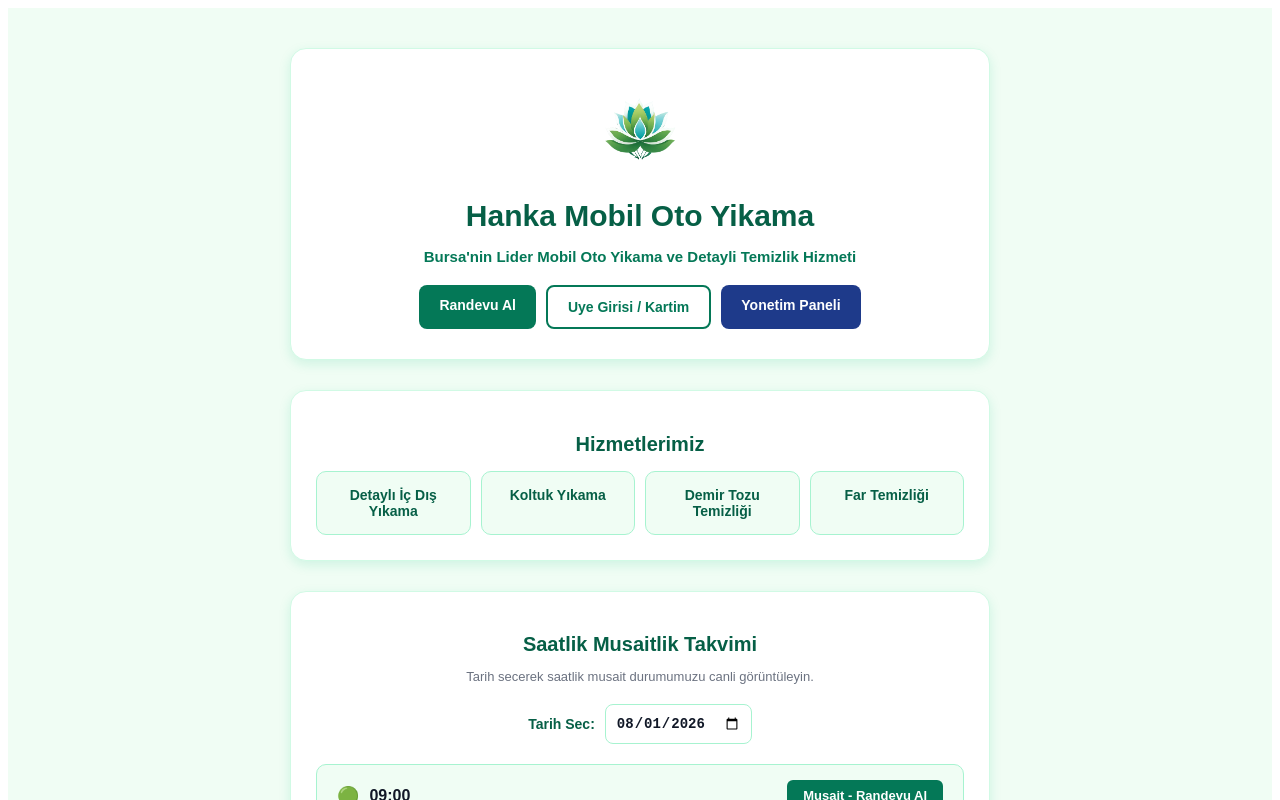
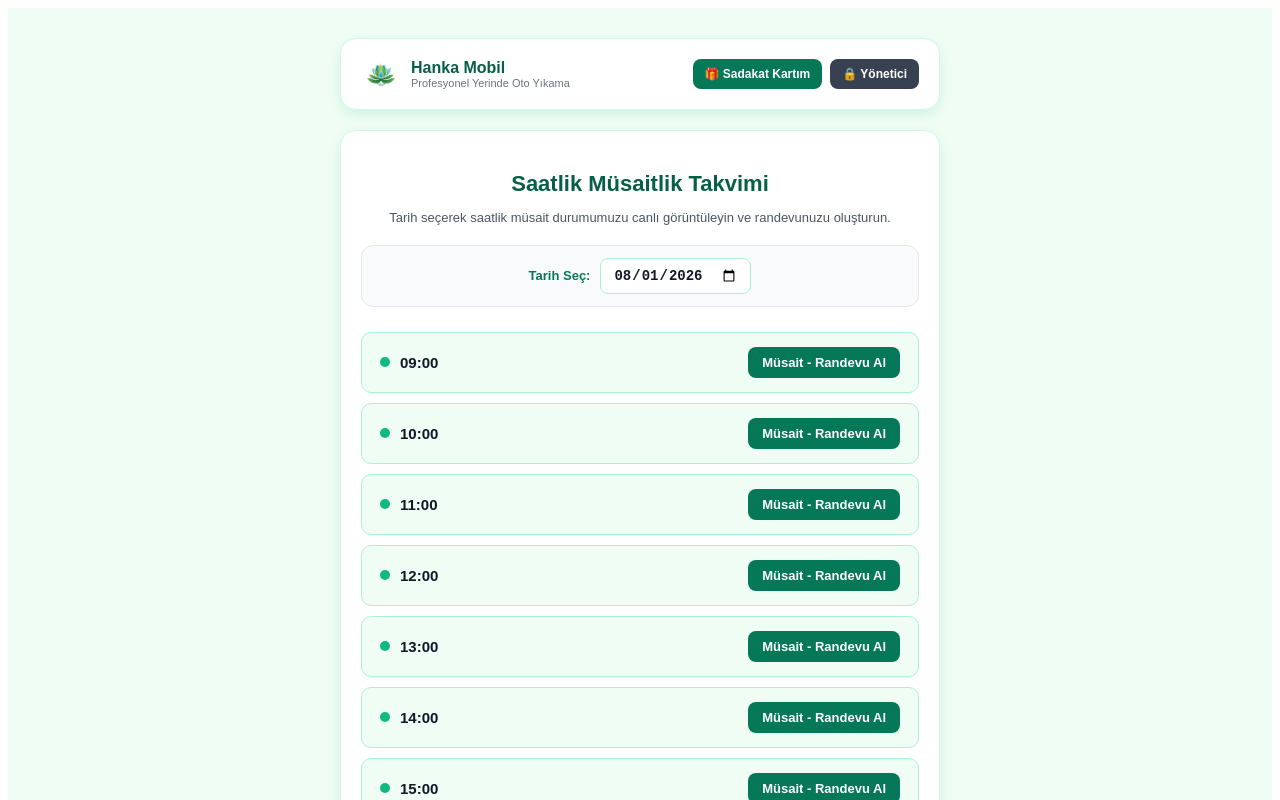
Before and after one commit to oguzhhankara/hanka-mobil-web, a Next.js app: page / in a window 1280 px wide. Shown: the top 800 px of the page. Built offline with nearby package versions, Linux system fonts and the light colour scheme; no server answers; the database is empty.

Commit message:
Update page.tsx

```diff
--- a/app/page.tsx
+++ b/app/page.tsx
@@ -1,130 +1,168 @@
 "use client";
-import { useState, useEffect, createElement as h } from "react";
+import { useState, useEffect } from "react";
+import { useRouter } from "next/navigation";
 import { supabase } from "../lib/supabase";
 
 export default function Home() {
-  const [selectedDate, setSelectedDate] = useState(() => new Date().toISOString().split('T')[0]);
-  const [bookedTimes, setBookedTimes] = useState<string[]>([]);
+  const router = useRouter();
+  const todayStr = new Date().toISOString().split("T")[0];
+  const [selectedDate, setSelectedDate] = useState(todayStr);
+  const [appointments, setAppointments] = useState<any[]>([]);
   const [loading, setLoading] = useState(false);
 
-  const timeSlots = [
+  const allSlots = [
     "09:00", "10:00", "11:00", "12:00",
-    "13:00", "14:00", "15:00", "16:00",
-    "17:00", "18:00", "19:00", "20:00"
+    "13:00", "14:00", "15:00", "16:00", "17:00"
   ];
 
+  const timeToMinutes = (timeStr: string) => {
+    const [h, m] = timeStr.split(":").map(Number);
+    return h * 60 + m;
+  };
+
   useEffect(() => {
-    fetchDayAppointments();
+    fetchAppointments();
   }, [selectedDate]);
 
-  const fetchDayAppointments = async () => {
+  const fetchAppointments = async () => {
     setLoading(true);
-    try {
-      const startOfDay = selectedDate + "T00:00:00";
-      const endOfDay = selectedDate + "T23:59:59";
-
     const { data, error } = await supabase
-        .from('appointments')
-        .select('appointment_date, status')
-        .gte('appointment_date', startOfDay)
-        .lte('appointment_date', endOfDay);
+      .from("appointments")
+      .select("appointment_date, status");
 
     if (!error && data) {
-        const times = data.map((item: any) => {
-          const d = new Date(item.appointment_date);
-          return String(d.getHours()).padStart(2, '0') + ":00";
+      const dayAppointments = data.filter(item => {
+        if (!item.appointment_date) return false;
+        const itemDate = item.appointment_date.split("T")[0];
+        return itemDate === selectedDate;
       });
-        setBookedTimes(times);
+      setAppointments(dayAppointments);
     }
-    } catch (err) {
-      console.error(err);
-    } finally {
     setLoading(false);
+  };
+
+  const isSlotDisabled = (slot: string) => {
+    const slotStart = timeToMinutes(slot);
+    const slotEnd = slotStart + 120; // 2 saatlik çalışma süresi
+
+    for (const item of appointments) {
+      const timePart = item.appointment_date.split("T")[1]?.substring(0, 5);
+      if (timePart) {
+        const existingStart = timeToMinutes(timePart);
+        const existingEnd = existingStart + 120;
+
+        if (slotStart < existingEnd && slotEnd > existingStart) {
+          return true;
         }
+      }
+    }
+    return false;
   };
 
   const handleSelectSlot = (time: string) => {
     const fullDateTime = `${selectedDate}T${time}`;
-    localStorage.setItem('selectedSlot', fullDateTime);
-    window.location.href = '/randevu?date=${selectedDate}&time=${slot}';
+    localStorage.setItem("selectedSlot", fullDateTime);
+    router.push(`/randevu?date=${selectedDate}&time=${time}`);
   };
 
-  return h('main', { style: { minHeight: "100vh", backgroundColor: "#f0fdf4", padding: "40px 20px", fontFamily: "sans-serif" } },
-    h('div', { style: { maxWidth: "700px", margin: "0 auto" } },
+  return (
+    <main style={{ minHeight: "100vh", backgroundColor: "#f0fdf4", padding: "30px 15px", fontFamily: "sans-serif" }}>
+      <div style={{ maxWidth: "600px", margin: "0 auto" }}>
 
-      h('div', { style: { backgroundColor: "#ffffff", padding: "30px", borderRadius: "16px", boxShadow: "0 4px 12px rgba(16, 185, 129, 0.15)", border: "1px solid #d1fae5", textAlign: "center", marginBottom: "30px" } },
-        h('div', { style: { display: "flex", justifyContent: "center", marginBottom: "15px" } },
-          h('img', { src: "/logo.png", alt: "Hanka Logo", style: { width: "100px", height: "100px", objectFit: "contain" } })
-        ),
-        h('h1', { style: { fontSize: "30px", fontWeight: "extrabold", color: "#065f46", marginBottom: "5px" } }, "Hanka Mobil Oto Yikama"),
-        h('p', { style: { color: "#047857", fontSize: "15px", fontWeight: "600", marginBottom: "20px" } }, "Bursa'nin Lider Mobil Oto Yikama ve Detayli Temizlik Hizmeti"),
+        {/* Üst Bar */}
+        <div style={{ backgroundColor: "#ffffff", padding: "15px 20px", borderRadius: "16px", boxShadow: "0 4px 12px rgba(16, 185, 129, 0.15)", border: "1px solid #d1fae5", display: "flex", justifyContent: "space-between", alignItems: "center", marginBottom: "20px", flexWrap: "wrap", gap: "10px" }}>
+          <div style={{ display: "flex", alignItems: "center", gap: "10px" }}>
+            <img
+              src="/logo.png"
+              alt="Hanka Logo"
+              style={{ width: "40px", height: "40px", objectFit: "contain", borderRadius: "6px" }}
+            />
+            <div>
+              <h2 style={{ fontSize: "16px", fontWeight: "bold", color: "#065f46", margin: 0 }}>Hanka Mobil</h2>
+              <p style={{ fontSize: "11px", color: "#6b7280", margin: 0 }}>Profesyonel Yerinde Oto Yıkama</p>
+            </div>
+          </div>
+          <div style={{ display: "flex", gap: "8px" }}>
+            <button
+              onClick={() => router.push("/uye")}
+              style={{ backgroundColor: "#047857", color: "white", padding: "8px 12px", borderRadius: "8px", fontWeight: "bold", border: "none", cursor: "pointer", fontSize: "12px" }}
+            >
+              🎁 Sadakat Kartım
+            </button>
+            <button
+              onClick={() => router.push("/admin")}
+              style={{ backgroundColor: "#374151", color: "white", padding: "8px 12px", borderRadius: "8px", fontWeight: "bold", border: "none", cursor: "pointer", fontSize: "12px" }}
+            >
+              🔒 Yönetici
+            </button>
+          </div>
+        </div>
 
-        h('div', { style: { display: "flex", justifyContent: "center", gap: "10px", flexWrap: "wrap" } },
-          h('a', { href: "/randevu", style: { backgroundColor: "#047857", color: "white", padding: "12px 20px", borderRadius: "8px", fontWeight: "bold", textDecoration: "none", fontSize: "14px" } }, "Randevu Al"),
-          h('a', { href: "/uye", style: { backgroundColor: "#ffffff", color: "#047857", border: "2px solid #047857", padding: "12px 20px", borderRadius: "8px", fontWeight: "bold", textDecoration: "none", fontSize: "14px" } }, "Uye Girisi / Kartim"),
-          h('a', { href: "/admin", style: { backgroundColor: "#1e3a8a", color: "white", padding: "12px 20px", borderRadius: "8px", fontWeight: "bold", textDecoration: "none", fontSize: "14px" } }, "Yonetim Paneli")
-        )
-      ),
+        {/* Ana İçerik Kutusu */}
+        <div style={{ backgroundColor: "#ffffff", padding: "25px 20px", borderRadius: "16px", boxShadow: "0 4px 12px rgba(16, 185, 129, 0.15)", border: "1px solid #d1fae5", textAlign: "center" }}>
 
-      h('div', { style: { backgroundColor: "#ffffff", padding: "25px", borderRadius: "16px", boxShadow: "0 4px 12px rgba(16, 185, 129, 0.15)", border: "1px solid #d1fae5", marginBottom: "30px" } },
-        h('h2', { style: { fontSize: "20px", fontWeight: "bold", color: "#065f46", marginBottom: "15px", textAlign: "center" } }, "Hizmetlerimiz"),
-        h('div', { style: { display: "grid", gridTemplateColumns: "repeat(auto-fit, minmax(140px, 1fr))", gap: "10px" } },
-          h('div', { style: { backgroundColor: "#f0fdf4", border: "1px solid #a7f3d0", padding: "15px", borderRadius: "10px", textAlign: "center", color: "#065f46", fontWeight: "bold", fontSize: "14px" } }, "Detaylı İç Dış Yıkama"),
-          h('div', { style: { backgroundColor: "#f0fdf4", border: "1px solid #a7f3d0", padding: "15px", borderRadius: "10px", textAlign: "center", color: "#065f46", fontWeight: "bold", fontSize: "14px" } }, "Koltuk Yıkama"),
-          h('div', { style: { backgroundColor: "#f0fdf4", border: "1px solid #a7f3d0", padding: "15px", borderRadius: "10px", textAlign: "center", color: "#065f46", fontWeight: "bold", fontSize: "14px" } }, "Demir Tozu Temizliği"),
-          h('div', { style: { backgroundColor: "#f0fdf4", border: "1px solid #a7f3d0", padding: "15px", borderRadius: "10px", textAlign: "center", color: "#065f46", fontWeight: "bold", fontSize: "14px" } }, "Far Temizliği")
-        )
-      ),
+          <h1 style={{ fontSize: "22px", fontWeight: "bold", color: "#065f46", marginBottom: "8px" }}>
+            Saatlik Müsaitlik Takvimi
+          </h1>
+          <p style={{ fontSize: "13px", color: "#4b5563", marginBottom: "20px" }}>
+            Tarih seçerek saatlik müsait durumumuzu canlı görüntüleyin ve randevunuzu oluşturun.
+          </p>
 
-      h('div', { style: { backgroundColor: "#ffffff", padding: "25px", borderRadius: "16px", boxShadow: "0 4px 12px rgba(16, 185, 129, 0.15)", border: "1px solid #d1fae5" } },
-        h('h2', { style: { fontSize: "20px", fontWeight: "bold", color: "#065f46", marginBottom: "10px", textAlign: "center" } }, "Saatlik Musaitlik Takvimi"),
-        h('p', { style: { color: "#6b7280", textAlign: "center", fontSize: "13px", marginBottom: "20px" } }, "Tarih secerek saatlik musait durumumuzu canli görüntüleyin."),
+          {/* Tarih Seçici */}
+          <div style={{ display: "flex", justifyContent: "center", alignItems: "center", gap: "10px", marginBottom: "25px", background: "#f9fafb", padding: "12px", borderRadius: "12px", border: "1px solid #e5e7eb" }}>
+            <label style={{ fontSize: "13px", fontWeight: "bold", color: "#047857" }}>Tarih Seç:</label>
+            <input
+              type="date"
+              value={selectedDate}
+              onChange={(e) => setSelectedDate(e.target.value)}
+              style={{ padding: "8px 12px", border: "1px solid #a7f3d0", borderRadius: "8px", outline: "none", fontSize: "14px", fontWeight: "600", color: "#111827", backgroundColor: "#fff" }}
+            />
+          </div>
 
-        h('div', { style: { marginBottom: "20px", display: "flex", justifyContent: "center", alignItems: "center", gap: "10px" } },
-          h('label', { style: { fontWeight: "bold", color: "#065f46", fontSize: "14px" } }, "Tarih Sec:"),
-          h('input', {
-            type: "date",
-            value: selectedDate,
-            onChange: (e: any) => setSelectedDate(e.target.value),
-            style: { padding: "10px", border: "1px solid #a7f3d0", borderRadius: "8px", outline: "none", fontSize: "14px", color: "#111827", backgroundColor: "#fff", fontWeight: "bold" }
-          })
-        ),
-
-        loading
-          ? h('p', { style: { textAlign: "center", color: "#6b7280" } }, "Musaitlikler yükleniyor...")
-          : h('div', { style: { display: "flex", flexDirection: "column", gap: "10px" } },
-              timeSlots.map((time) => {
-                const isBooked = bookedTimes.includes(time);
-                return h('div', {
-                  key: time,
-                  style: {
+          {/* Saatlik Slot Listesi */}
+          {loading ? (
+            <p style={{ color: "#047857", fontWeight: "bold", padding: "20px" }}>Yükleniyor...</p>
+          ) : (
+            <div style={{ display: "flex", flexDirection: "column", gap: "10px" }}>
+              {allSlots.map((slot) => {
+                const disabled = isSlotDisabled(slot);
+                return (
+                  <div
+                    key={slot}
+                    style={{
                       display: "flex",
                       justifyContent: "space-between",
                       alignItems: "center",
-                    padding: "15px 20px",
+                      padding: "14px 18px",
                       borderRadius: "10px",
-                    border: "1px solid",
-                    borderColor: isBooked ? "#fecaca" : "#a7f3d0",
-                    backgroundColor: isBooked ? "#fef2f2" : "#f0fdf4"
-                  }
-                },
-                  h('div', { style: { display: "flex", alignItems: "center", gap: "10px" } },
-                    h('span', { style: { fontSize: "18px" } }, isBooked ? "🔴" : "🟢"),
-                    h('span', { style: { fontSize: "16px", fontWeight: "bold", color: "#111827" } }, time)
-                  ),
-                  h('div', null,
-                    isBooked
-                      ? h('span', { style: { color: "#dc2626", fontWeight: "bold", fontSize: "14px" } }, "Dolu / Randevulu")
-                      : h('button', {
-                          onClick: () => handleSelectSlot(time),
-                          style: { backgroundColor: "#047857", color: "white", padding: "8px 16px", borderRadius: "6px", fontWeight: "bold", fontSize: "13px", border: "none", cursor: "pointer" }
-                        }, "Musait - Randevu Al")
-                  )
+                      backgroundColor: disabled ? "#fee2e2" : "#f0fdf4",
+                      border: `1px solid ${disabled ? "#fca5a5" : "#a7f3d0"}`
+                    }}
+                  >
+                    <div style={{ display: "flex", alignItems: "center", gap: "10px" }}>
+                      <span style={{ width: "10px", height: "10px", borderRadius: "50%", backgroundColor: disabled ? "#dc2626" : "#10b981", display: "inline-block" }}></span>
+                      <span style={{ fontSize: "15px", fontWeight: "bold", color: "#111827" }}>{slot}</span>
+                    </div>
+
+                    {disabled ? (
+                      <span style={{ fontSize: "13px", fontWeight: "bold", color: "#991b1b" }}>Dolu / Randevulu</span>
+                    ) : (
+                      <button
+                        onClick={() => handleSelectSlot(slot)}
+                        style={{ backgroundColor: "#047857", color: "white", padding: "8px 14px", borderRadius: "8px", fontWeight: "bold", border: "none", cursor: "pointer", fontSize: "13px" }}
+                      >
+                        Müsait - Randevu Al
+                      </button>
+                    )}
+                  </div>
                 );
-              })
-            )
-      )
+              })}
+            </div>
+          )}
 
-    )
+        </div>
+
+      </div>
+    </main>
   );
 }
```
Lines whose indentation alone changed are shown as unchanged.
